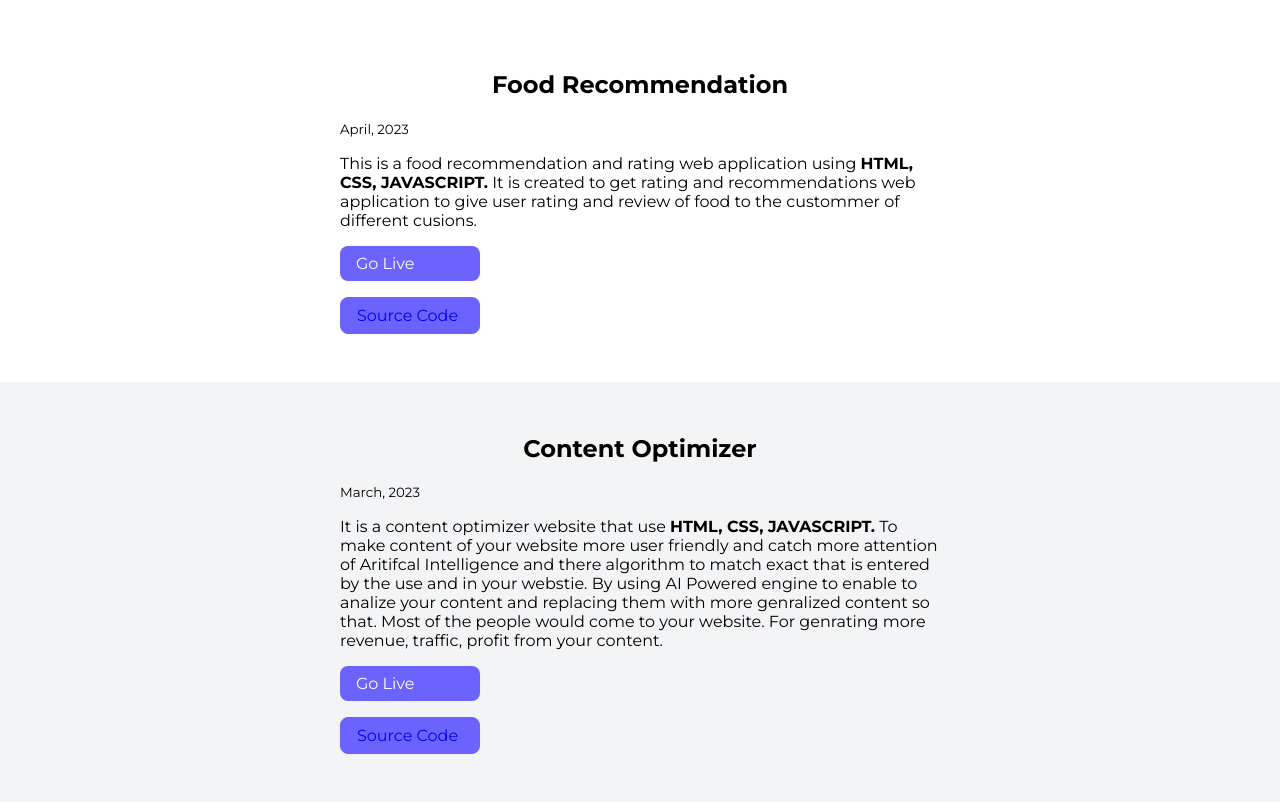
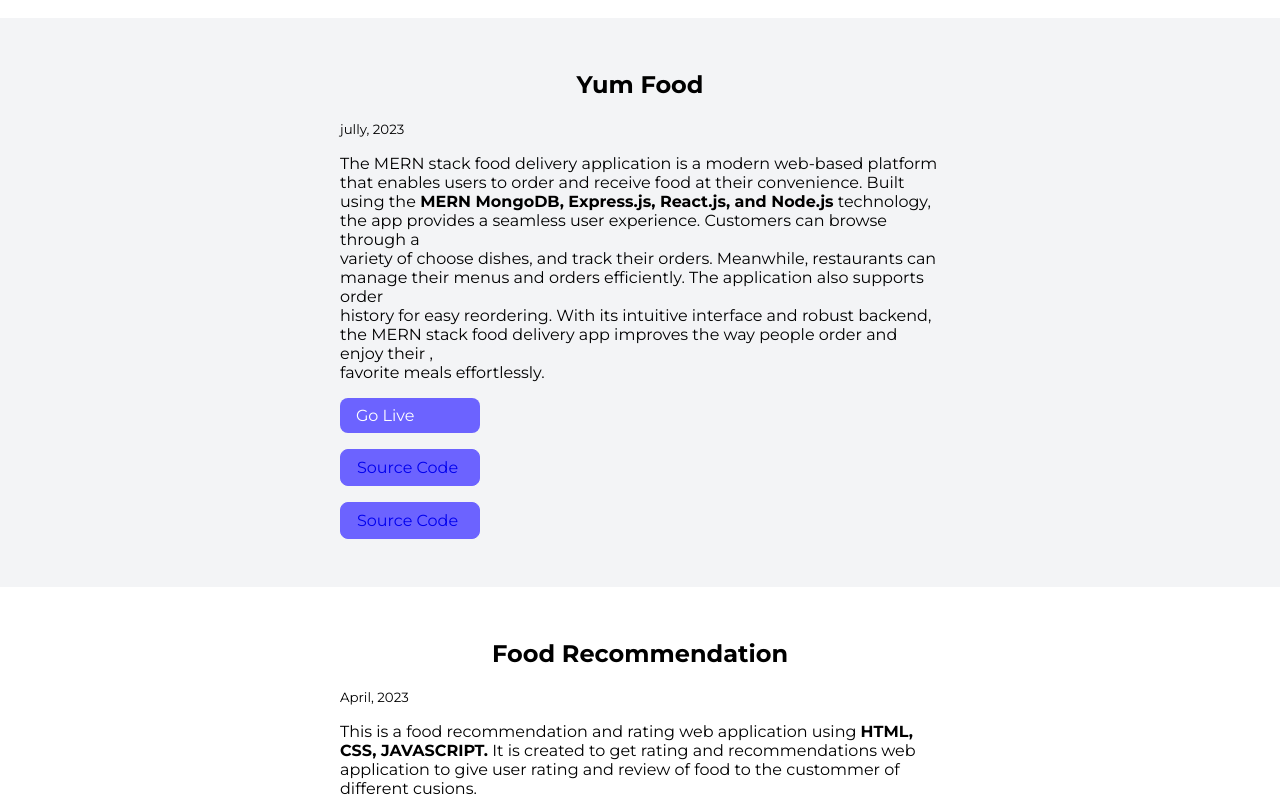
Before and after one commit to shivam361v/shivam-portfolio.github.io, a plain HTML site: page project.html in a window 1280 px wide. Shown: the part 281-1092 px from the top of the page. Drawn offline with Linux system fonts and the light colour scheme.

Commit message:
MERN project added

```diff
--- a/project.html
+++ b/project.html
@@ -29,6 +29,34 @@
         <h2 class="hero-heading" > Shivam , <span class="heading-inverted"> Projects By Me</span></h2>
     </header>
 
+    <section class="section  ow">
+        <h1>Yum Food</h1>
+        <div class="container container-center">
+
+            <small>jully, 2023</small>
+            <p>
+                The MERN stack food delivery application is a modern web-based platform<br/>
+                that enables users to order and receive food at their convenience. Built<br/>
+                using the<b> MERN MongoDB, Express.js, React.js, and Node.js</b> technology, <br/>
+                the app provides a seamless user experience. Customers can browse through a<br/>
+                variety of choose dishes, and track their orders. Meanwhile, restaurants can<br/>
+                manage their menus and orders efficiently. The application also supports order<br/>
+                history for easy reordering. With its intuitive interface and robust backend,<br/>
+                the MERN stack food delivery app improves the way people order and enjoy their ,<br>
+                favorite meals effortlessly.
+
+            </p>
+
+            <ul class="social-links list-non-bullet">
+                      <a class="link link-primary" href="https://shivam361v-foodapp.netlify.app/">Go Live
+                        </a>
+                       <a class=" link link-secoundary" href="https://github.com/shivam361v/food-app-mern">
+                        Source Code </a>
+                        <a class=" link link-secoundary" href="https://github.com/shivam361v/food-app-frontend">
+                        Source Code </a>
+            </ul>
+        </div>
+    </section>
 
     <section class="section ">
         <h1>Food Recommendation</h1>
```
